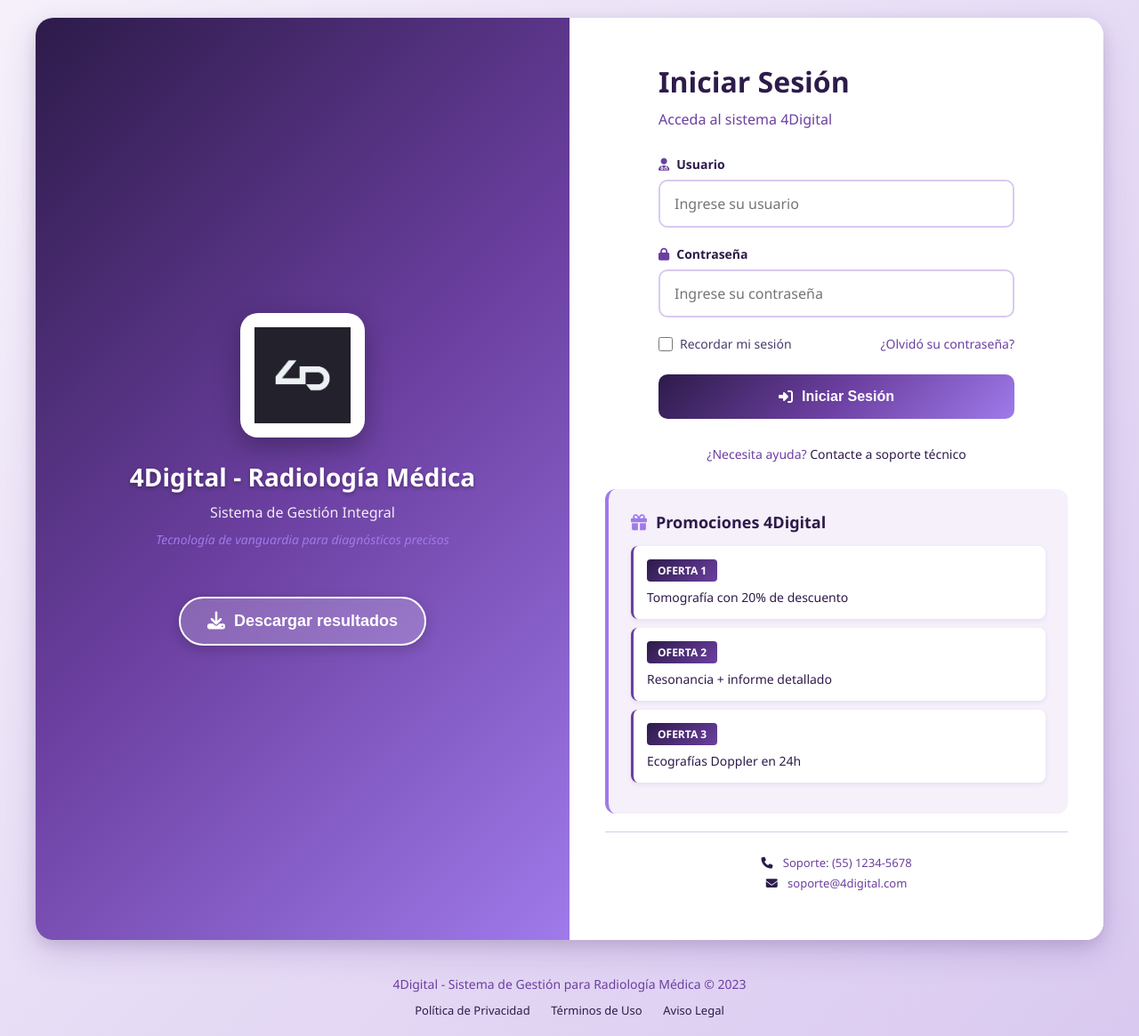
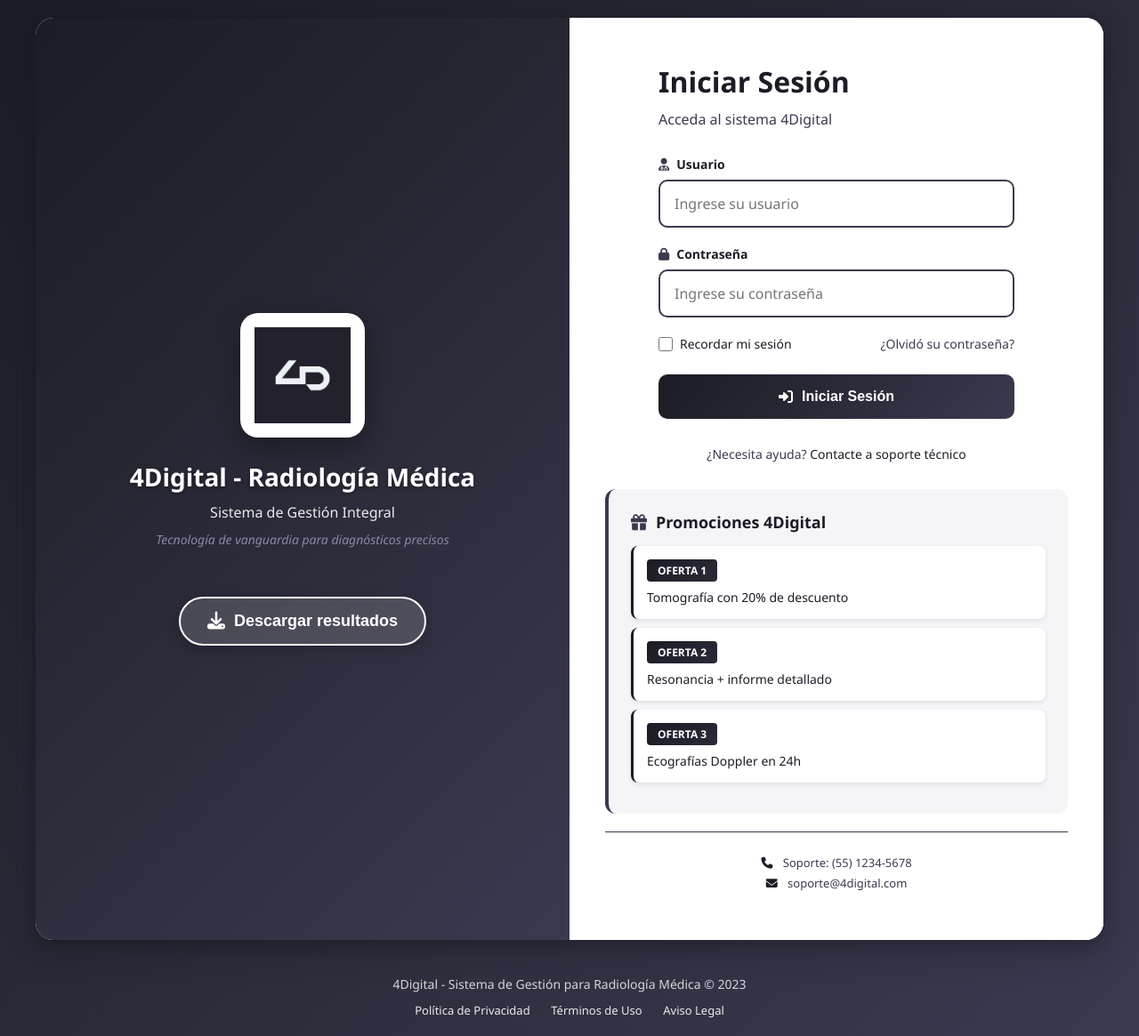
Before and after one commit to Angel-Reyes-Rebollo/Radiologia, a Python web app: template templates/login.html in a window 1280 px wide. Shown: the whole page at 89% size. Run offline with Jinja, Linux system fonts and the light colour scheme; the template is opened without the code that fills it, so the values that code supplies are empty.

Commit message:
ahorita le sigo

```diff
--- a/templates/login.html
+++ b/templates/login.html
@@ -15,7 +15,7 @@
 
         body {
             font-family: 'Segoe UI', Tahoma, Geneva, Verdana, sans-serif;
-            background: linear-gradient(135deg, #f5f0fa 0%, #d9c9f0 100%);
+            background: linear-gradient(135deg, #1C1C26 0%, #2A2A38 50%, #3A3A4F 100%);
             min-height: 100vh;
             display: flex;
             flex-direction: column;
@@ -32,13 +32,13 @@
             background: white;
             border-radius: 20px;
             overflow: hidden;
-            box-shadow: 0 15px 35px rgba(107, 63, 160, 0.2), 0 5px 15px rgba(0, 0, 0, 0.1);
+            box-shadow: 0 15px 35px rgba(28, 28, 38, 0.3), 0 5px 15px rgba(0, 0, 0, 0.2);
         }
 
         /* Lado izquierdo - Información de la empresa */
         .login-left {
             flex: 1;
-            background: linear-gradient(135deg, #2d1b4a 0%, #6b3fa0 50%, #9f7aea 100%);
+            background: linear-gradient(135deg, #1C1C26 0%, #2A2A38 50%, #3A3A4F 100%);
             color: white;
             padding: 40px;
             display: flex;
@@ -97,7 +97,7 @@
 
         .login-brand .slogan {
             font-size: 14px;
-            color: #9f7aea;
+            color: #8A8AA6;
             font-style: italic;
             margin-top: 10px;
             font-weight: 300;
@@ -110,7 +110,7 @@
         }
 
         .btn-download-results {
-            background: rgba(255, 255, 255, 0.2);
+            background: rgba(255, 255, 255, 0.15);
             border: 2px solid white;
             color: white;
             padding: 15px 30px;
@@ -225,35 +225,35 @@
         .form-group label {
             display: block;
             margin-bottom: 8px;
-            color: #2d1b4a;
+            color: #1C1C26;
             font-weight: 600;
             font-size: 14px;
         }
 
         .form-group label i {
             margin-right: 8px;
-            color: #6b3fa0;
+            color: #3A3A4F;
         }
 
         .form-control {
             width: 100%;
             padding: 14px 16px;
-            border: 2px solid #d9c9f0;
+            border: 2px solid #3A3A4F;
             border-radius: 10px;
             font-size: 16px;
             transition: all 0.3s;
         }
 
         .form-control:focus {
-            border-color: #6b3fa0;
+            border-color: #1C1C26;
             outline: none;
-            box-shadow: 0 0 0 3px rgba(107, 63, 160, 0.2);
+            box-shadow: 0 0 0 3px rgba(28, 28, 38, 0.2);
         }
 
         .btn-consultar {
             width: 100%;
             padding: 14px;
-            background: linear-gradient(135deg, #2d1b4a 0%, #6b3fa0 100%);
+            background: linear-gradient(135deg, #1C1C26 0%, #2A2A38 100%);
             color: white;
             border: none;
             border-radius: 10px;
@@ -338,13 +338,13 @@
 
         .login-box h2 {
             font-size: 32px;
-            color: #2d1b4a;
+            color: #1C1C26;
             margin-bottom: 10px;
             font-weight: 700;
         }
 
         .login-subtitle {
-            color: #6b3fa0;
+            color: #3A3A4F;
             margin-bottom: 30px;
             font-size: 16px;
         }
@@ -359,19 +359,19 @@
             align-items: center;
             margin-bottom: 8px;
             font-weight: 600;
-            color: #2d1b4a;
+            color: #1C1C26;
             font-size: 14px;
         }
 
         .form-group label i {
             margin-right: 8px;
-            color: #6b3fa0;
+            color: #3A3A4F;
         }
 
         .form-control {
             width: 100%;
             padding: 14px 16px;
-            border: 2px solid #d9c9f0;
+            border: 2px solid #3A3A4F;
             border-radius: 10px;
             font-size: 16px;
             transition: all 0.3s;
@@ -396,18 +396,18 @@
             align-items: center;
             cursor: pointer;
             font-size: 14px;
-            color: #4a3b6e;
+            color: #1C1C26;
         }
 
         .checkbox-container input {
             margin-right: 8px;
             width: 16px;
             height: 16px;
-            accent-color: #6b3fa0;
+            accent-color: #1C1C26;
         }
 
         .forgot-password {
-            color: #6b3fa0;
+            color: #3A3A4F;
             text-decoration: none;
             font-size: 14px;
             font-weight: 500;
@@ -415,14 +415,14 @@
         }
 
         .forgot-password:hover {
-            color: #2d1b4a;
+            color: #1C1C26;
             text-decoration: underline;
         }
 
         .login-btn {
             width: 100%;
             padding: 16px;
-            background: linear-gradient(135deg, #2d1b4a 0%, #6b3fa0 50%, #9f7aea 100%);
+            background: linear-gradient(135deg, #1C1C26 0%, #2A2A38 50%, #3A3A4F 100%);
             color: white;
             border: none;
             border-radius: 10px;
@@ -467,25 +467,25 @@
             left: 0;
             right: 0;
             height: 1px;
-            background: #d9c9f0;
+            background: #3A3A4F;
         }
 
         .login-footer {
             margin-top: 30px;
             text-align: center;
-            color: #6b3fa0;
+            color: #3A3A4F;
             font-size: 14px;
         }
 
         .login-footer a {
-            color: #2d1b4a;
+            color: #1C1C26;
             text-decoration: none;
             font-weight: 500;
         }
 
         .login-footer a:hover {
             text-decoration: underline;
-            color: #9f7aea;
+            color: #3A3A4F;
         }
 
         /* Mensaje de error */
@@ -512,14 +512,14 @@
         .login-offers {
             margin-top: 30px;
             padding: 25px;
-            background: #f5f0fa;
+            background: #f5f5f8;
             border-radius: 12px;
-            border-left: 4px solid #9f7aea;
+            border-left: 4px solid #3A3A4F;
         }
 
         .login-offers h3 {
             margin-top: 0;
-            color: #2d1b4a;
+            color: #1C1C26;
             font-size: 18px;
             margin-bottom: 15px;
             font-weight: 600;
@@ -529,7 +529,7 @@
 
         .login-offers h3 i {
             margin-right: 10px;
-            color: #9f7aea;
+            color: #3A3A4F;
         }
 
         .offer-mini {
@@ -537,19 +537,19 @@
             padding: 15px;
             border-radius: 8px;
             margin-bottom: 10px;
-            box-shadow: 0 2px 5px rgba(107, 63, 160, 0.1);
+            box-shadow: 0 2px 5px rgba(28, 28, 38, 0.1);
             transition: transform 0.3s;
-            border-left: 3px solid #6b3fa0;
+            border-left: 3px solid #1C1C26;
         }
 
         .offer-mini:hover {
             transform: translateX(5px);
-            box-shadow: 0 4px 10px rgba(107, 63, 160, 0.2);
+            box-shadow: 0 4px 10px rgba(28, 28, 38, 0.2);
         }
 
         .offer-mini-badge {
             display: inline-block;
-            background: linear-gradient(135deg, #2d1b4a 0%, #6b3fa0 100%);
+            background: linear-gradient(135deg, #1C1C26 0%, #2A2A38 100%);
             color: white;
             padding: 4px 12px;
             border-radius: 4px;
@@ -560,7 +560,7 @@
 
         .offer-mini p {
             margin: 0;
-            color: #2d1b4a;
+            color: #1C1C26;
             font-size: 14px;
         }
 
@@ -568,9 +568,9 @@
         .contact-info {
             margin-top: 20px;
             padding-top: 20px;
-            border-top: 1px solid #d9c9f0;
+            border-top: 1px solid #3A3A4F;
             font-size: 13px;
-            color: #6b3fa0;
+            color: #3A3A4F;
             text-align: center;
         }
 
@@ -579,7 +579,7 @@
         }
 
         .contact-info i {
-            color: #2d1b4a;
+            color: #1C1C26;
             margin-right: 8px;
         }
 
@@ -587,7 +587,7 @@
         .login-page-footer {
             text-align: center;
             padding: 20px;
-            color: #6b3fa0;
+            color: rgba(255, 255, 255, 0.8);
             font-size: 14px;
             background: transparent;
         }
@@ -597,7 +597,7 @@
         }
 
         .footer-links a {
-            color: #2d1b4a;
+            color: rgba(255, 255, 255, 0.9);
             text-decoration: none;
             margin: 0 10px;
             font-size: 13px;
```
Also changed, not shown: other parts of templates/login.html (+18 -18 lines).
